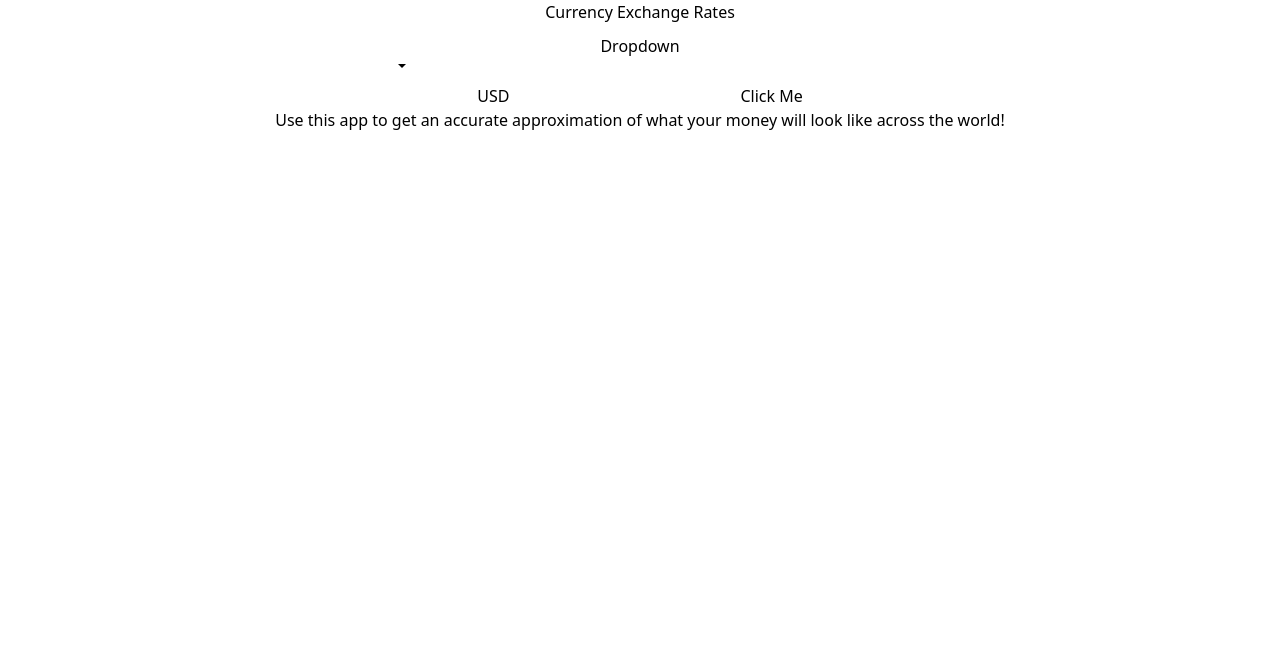
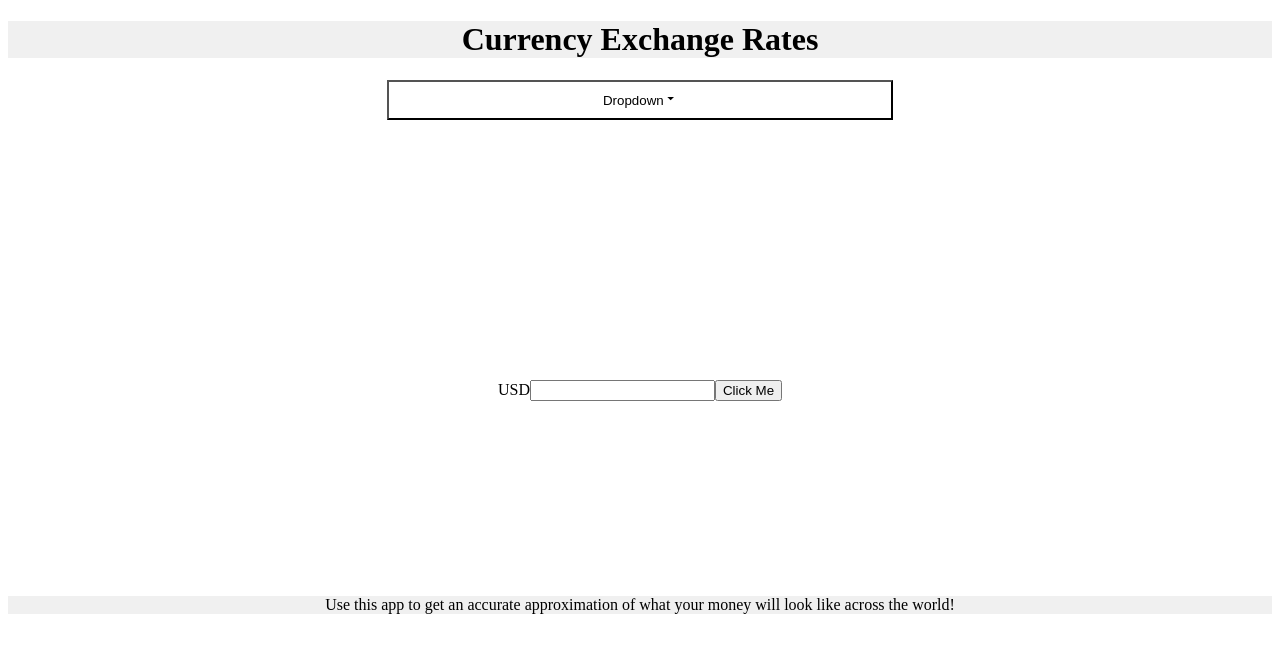
Before and after one commit to owenm-26/currency-exchange-rater, a React (Create React App) app in the folder currency-exchange/: page / in a window 1280 px wide. Shown: the top 652 px of the page. Built offline with nearby package versions, Linux system fonts and the light colour scheme.

Commit message:
basic styling done

```diff
--- a/currency-exchange/src/App.css
+++ b/currency-exchange/src/App.css
@@ -1,7 +1,23 @@
-@tailwind base;
-@tailwind components;
-@tailwind utilities;
 
 .App {
   text-align: center;
+  background-color: white;
 }
+
+.header {
+  background-color: #f0f0f0;
+}
+
+.footer {
+  background-color: #f0f0f0;
+}
+
+.body{
+  height: 500px;
+  background-color: white;
+}
+
+/* .input-box{
+  padding-top: 200px;
+  position: fixed;
+} */
--- a/currency-exchange/src/components/DropdownMenu.js
+++ b/currency-exchange/src/components/DropdownMenu.js
@@ -7,8 +7,7 @@ import getSymbolFromCurrency from 'currency-symbol-map'
 
 
 function DropdownMenu({onSelect}) {
-    const [isOpen, setIsOpen] = useState(false)
-    // const [choice, setChoice] = useState("null");
+    const [isOpen, setIsOpen] = useState(false);
 
     const changeOpen = () => {
         // console.log(currencyToSymbolMap) uncomment this to see all the currency abbreviations
@@ -18,9 +17,10 @@ function DropdownMenu({onSelect}) {
         console.log(item.currency + " clicked");
         onSelect(item.abbreviation);
         console.log(item.abbreviation + " ------------");
-        // setChoice(item.currency);
+        setIsOpen(!isOpen);
     }
   return (
+    <div className="wrapper">
     <div className="dropdown">
         <button className="button" onClick={changeOpen}>Dropdown
         { !isOpen ? (<IoMdArrowDropdown/> ) : (<IoMdArrowDropup/>)}
@@ -37,6 +37,7 @@ function DropdownMenu({onSelect}) {
             </div>
         )}
     </div>
+    </div>
     // <div className="">
 
     // </div>
--- a/currency-exchange/src/components/Exchanger.js
+++ b/currency-exchange/src/components/Exchanger.js
@@ -1,7 +1,7 @@
 import React, { useEffect, useState } from 'react';
 import axios from 'axios';
 import Freecurrencyapi from '@everapi/freecurrencyapi-js';
-
+import '../App.css';
 
 
 
@@ -35,14 +35,13 @@ function Exchanger(selectedValue) {
           // console.log("Conversion from USD to " + selectedValue + ": " + conversion)
     // }
   return (
-    <div>
+    <div className='input-box'>
         <label>
         USD
         <input name="input" />
       </label>
       <button
       onClick={() => {
-            console.log(JSON.stringify(selectedValue.selectedValue));
             const sVNew = selectedValue.selectedValue;
             console.log(typeof selectedValue);
           const freecurrencyapi = new Freecurrencyapi('fca_live_MsKvEUTvWNYdjo5jisGitqAWigCcvzTpw7xoKSNi');
@@ -57,8 +56,8 @@ function Exchanger(selectedValue) {
           });
 
           }
-
-    }>Click Me</button>
+    }
+    >Click Me</button>
 
     </div>
   )
--- a/currency-exchange/src/components/Footer.js
+++ b/currency-exchange/src/components/Footer.js
@@ -1,4 +1,5 @@
-import React from 'react'
+import React from 'react';
+import '../App.css';
 
 function Footer() {
   return (
--- a/currency-exchange/src/components/Header.js
+++ b/currency-exchange/src/components/Header.js
@@ -1,4 +1,5 @@
-import React from 'react'
+import React from 'react';
+import '../App.css';
 
 function Header() {
   return (
--- a/currency-exchange/src/pages/Exchange.js
+++ b/currency-exchange/src/pages/Exchange.js
@@ -4,6 +4,7 @@
 import { useState } from 'react';
 import DropdownMenu from '../components/DropdownMenu.js';
 import Exchanger from '../components/Exchanger.js';
+import '../App.css';
 
 function Exchange() {
   const [selectedValue, setSelectedValue] = useState('USD');
@@ -13,7 +14,7 @@ function Exchange() {
   };
 
   return (
-    <div>
+    <div className='body'>
       <DropdownMenu onSelect={handleDropdownClick} />
       <Exchanger selectedValue={selectedValue} />
 
--- a/currency-exchange/src/styles/DropdownMenu.css
+++ b/currency-exchange/src/styles/DropdownMenu.css
@@ -1,18 +1,22 @@
 /* styles.css */
+.wrapper{
+  background-color: white;
+  height: 300px;
+}
+
 .dropdown {
     width: 40%;
     position: relative;
     display: inline-block;
-
   }
 
   .dropdown button {
+    position: relative;
     width: 100%;
     padding: 10px;
     cursor: pointer;
     background-color: #FFFFFf;
     border-radius: 0%;
-
   }
 
   .dropdown-menu {
@@ -25,6 +29,7 @@
     background-color: #fff;
     border: 1px solid #ccc;
     box-shadow: 0 4px 8px rgba(0, 0, 0, 0.1);
+
   }
 
   .li {
```
